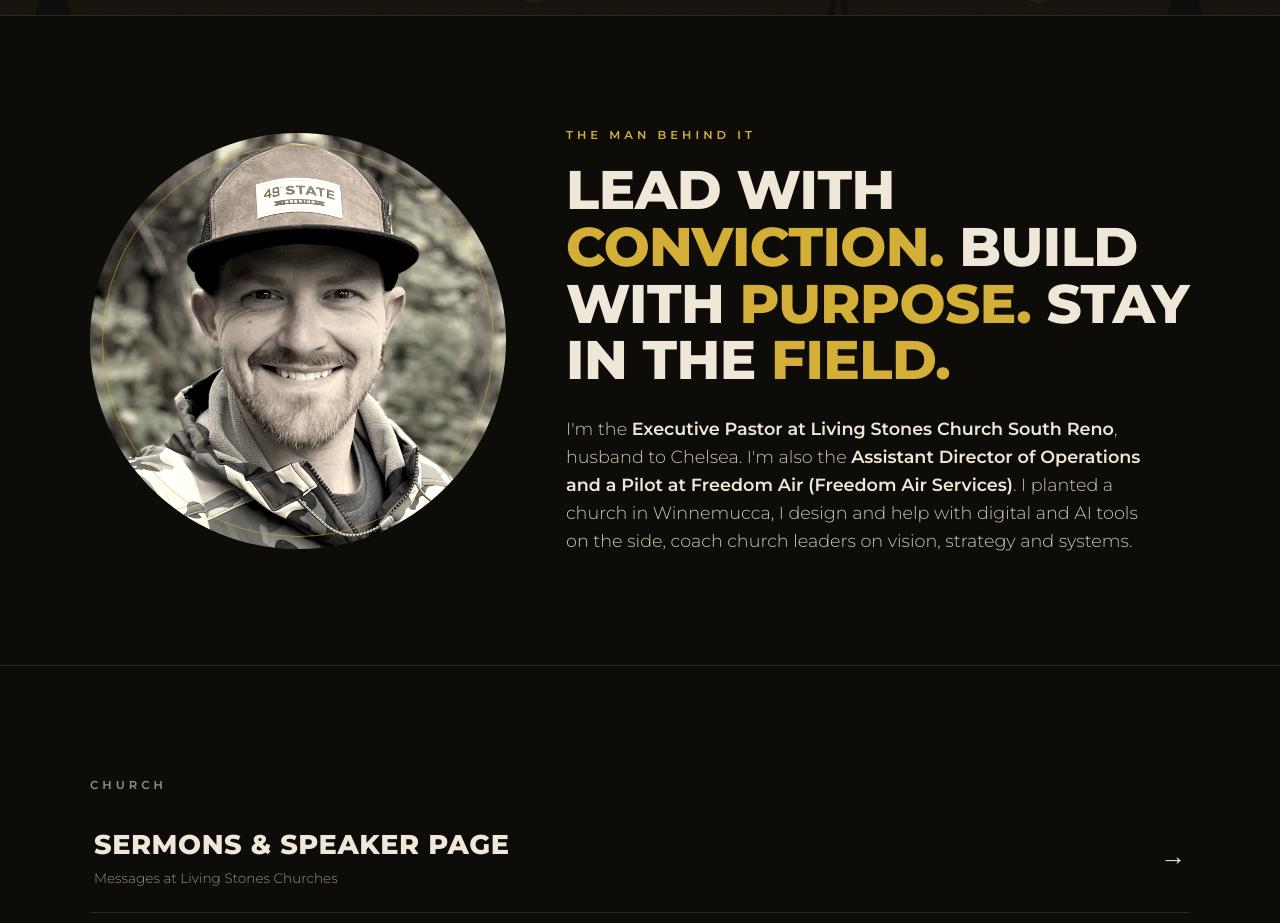
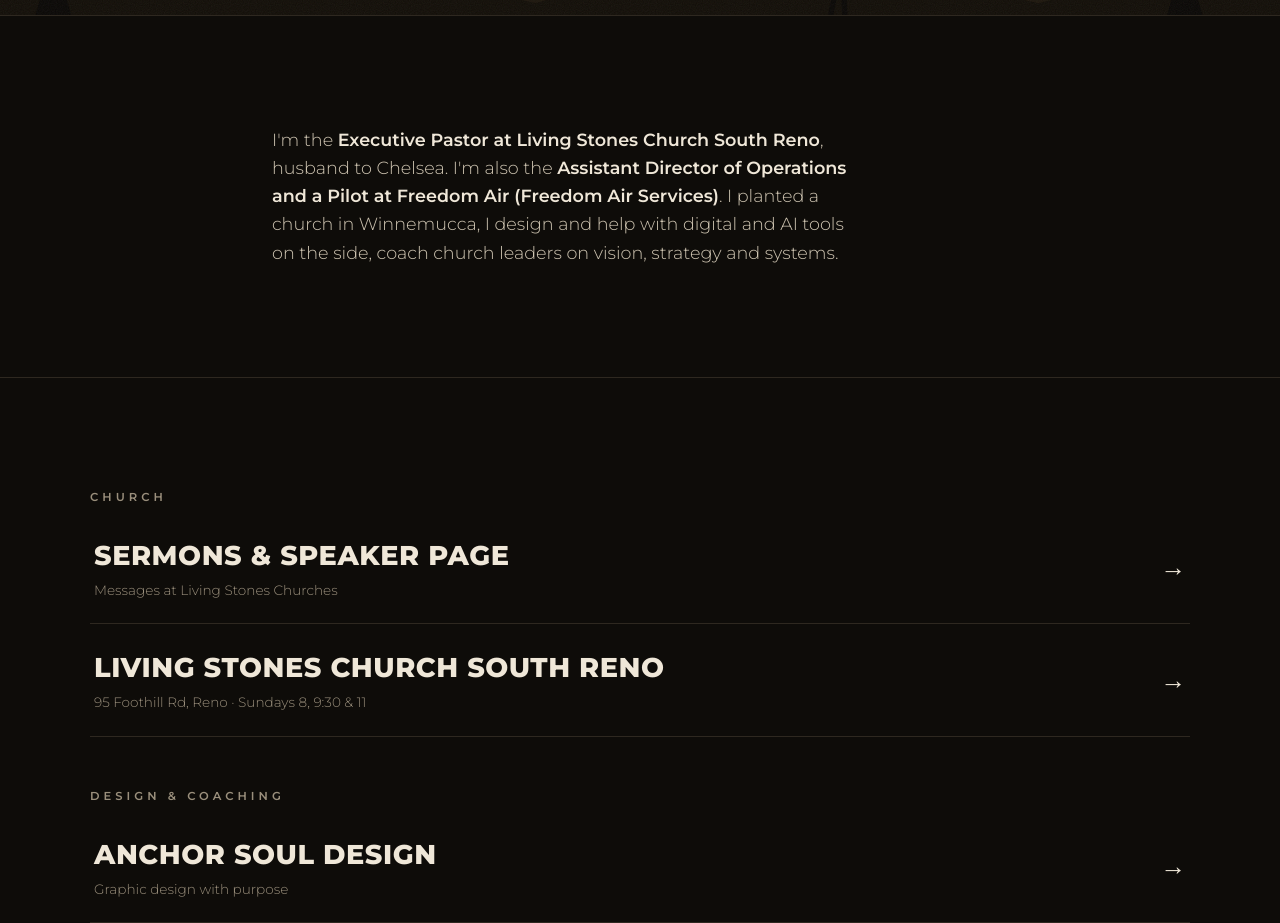
Before and after one commit to LSSouthReno/bradborowski-site, a plain HTML site: page index.html in a window 1280 px wide. Shown: the part 785-1708 px from the top of the page. Drawn offline with Linux system fonts and the light colour scheme; no server answers.

Commit message:
Remove tagline block, duplicate photo and 'man behind it' label; bio only
Co-Authored-By: Claude Sonnet 5.5 <noreply@anthropic.com>

```diff
--- a/index.html
+++ b/index.html
@@ -45,6 +45,8 @@ h1 span:nth-child(2) i{animation-delay:.15s;color:transparent;-webkit-text-strok
 @keyframes bob{50%{transform:translateY(8px)}}
 section.blk{position:relative;padding:110px 28px;border-top:1px solid var(--line)}
 .blk .wrap{display:grid;grid-template-columns:1fr 1.5fr;gap:60px;align-items:center}
+#about .wrap{grid-template-columns:1fr;max-width:46em}
+#about .bio{margin-top:0}
 .photo{position:relative;aspect-ratio:1/1;overflow:hidden;background:var(--bg2);border-radius:50%;width:min(100%,420px);justify-self:center}
 .photo img{width:100%;height:100%;object-fit:cover;filter:grayscale(.85) contrast(1.15) sepia(.25);transition:filter .6s,transform .8s}
 .photo:hover img{filter:none;transform:scale(1.04)}
@@ -113,10 +115,7 @@ footer{padding:26px;text-align:center;font-size:.7rem;letter-spacing:.3em;text-t
 
 <section class="blk" id="about">
 <div class="wrap">
-<div class="photo rv"><img src="brad.jpg" alt="Brad Borowski" width="400" height="400"></div>
 <div class="rv">
-<p class="lab" data-k="t7">The man behind it</p>
-<h2 class="big" data-k="t9">Lead with <em>conviction.</em> Build with <em>purpose.</em> Stay in the <em>field.</em></h2>
 <p class="bio" data-k="t11">I'm the <b>Executive Pastor at Living Stones Church South Reno</b>, husband to Chelsea. I'm also the <b>Assistant Director of Operations and a Pilot at Freedom Air (Freedom Air Services)</b>. I planted a church in Winnemucca, I design and help with digital and AI tools on the side, coach church leaders on vision, strategy and systems.</p>
 </div>
 </div>
```
